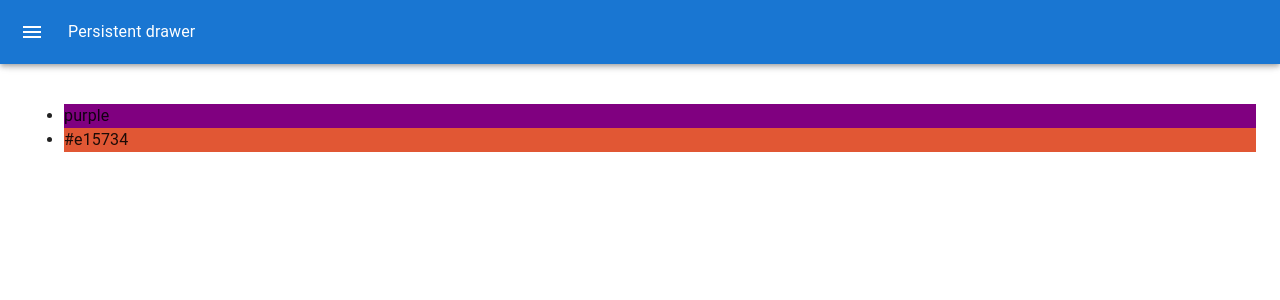
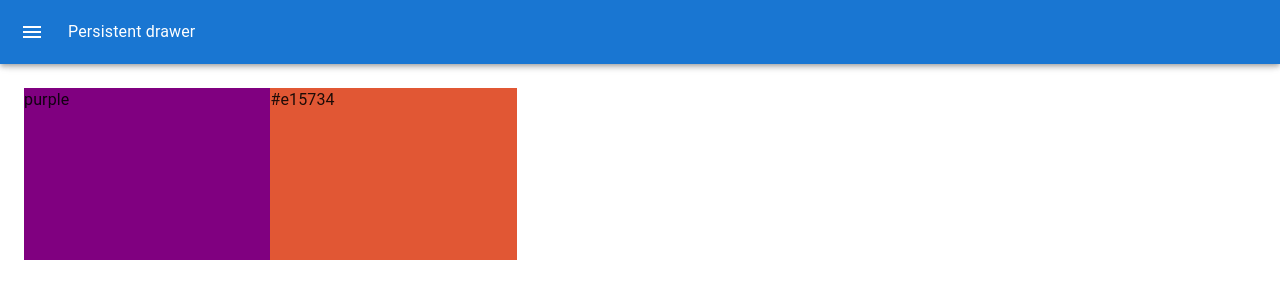
Before and after one commit to RainBoard01/Color-Project, a React (Create React App) app in the folder colors-app/: page /palette/new in a window 1280 px wide. Shown: the top 300 px of the page. Built offline with nearby package versions, Linux system fonts and the light colour scheme.

Commit message:
Add DraggableColorBox

```diff
--- /dev/null
+++ b/colors-app/src/DraggableColorBox.js
@@ -0,0 +1,18 @@
+import React from 'react'
+import styled from '@emotion/styled'
+
+const Div = styled.div`
+    background-color: ${ props => props.color };
+    width: 20%;
+    height: 25%;
+    margin: 0 auto;
+    display: inline-block;
+    position: relative;
+    cursor: pointer;
+    /*margin-bottom: -4.2px;*/
+`;
+
+export const DraggableColorBox = props =>
+    <Div color={props.color}>
+        { props.color }
+    </Div>;
--- a/colors-app/src/NewPaletteForm.js
+++ b/colors-app/src/NewPaletteForm.js
@@ -14,14 +14,15 @@ import {
 import MuiAppBar from '@mui/material/AppBar';
 import MenuIcon from '@mui/icons-material/Menu';
 import ChevronLeftIcon from '@mui/icons-material/ChevronLeft';
-
 import { ChromePicker } from 'react-color';
+import { DraggableColorBox } from './DraggableColorBox';
 
 const drawerWidth = 350;
 
 const Main = styled('main', { shouldForwardProp: (prop) => prop !== 'open' })(
   ({ theme, open }) => ({
     flexGrow: 1,
+    height: "calc(100vh - 64px)",
     padding: theme.spacing(3),
     transition: theme.transitions.create('margin', {
       easing: theme.transitions.easing.sharp,
@@ -136,11 +137,9 @@ export const NewPaletteForm = () => {
       </Drawer>
       <Main open={open}>
         <DrawerHeader />
-        <ul>
-            { colors.map(color =>
-                <li style={{backgroundColor: color}}>{ color }</li>
-            ) }
-        </ul>
+        { colors.map(color =>
+            <DraggableColorBox color={ color }/>
+        )}
       </Main>
     </Box>
   );
```
